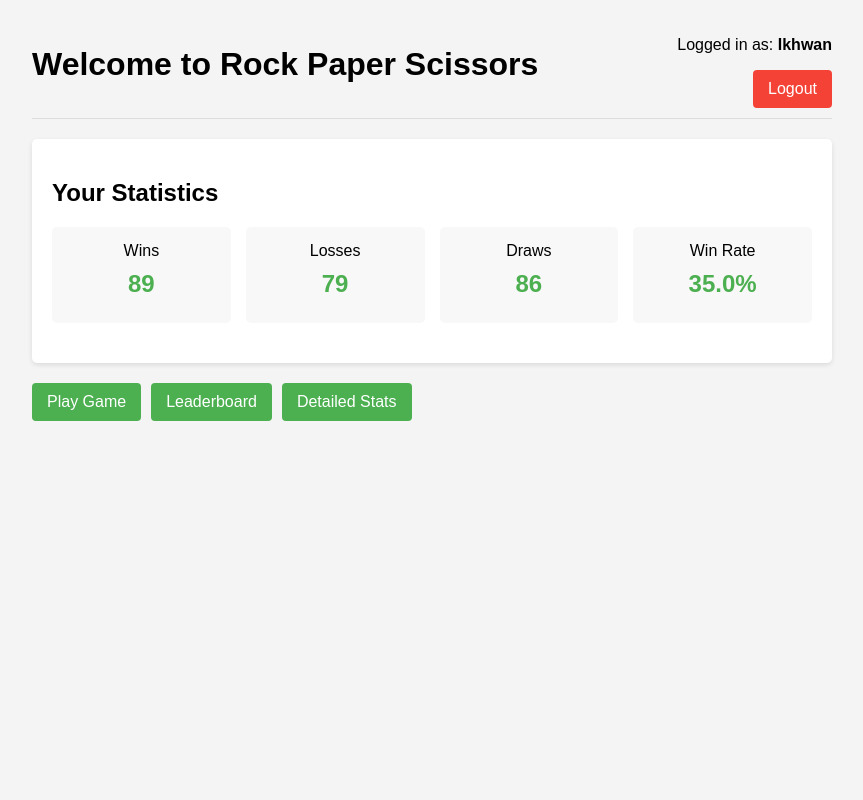
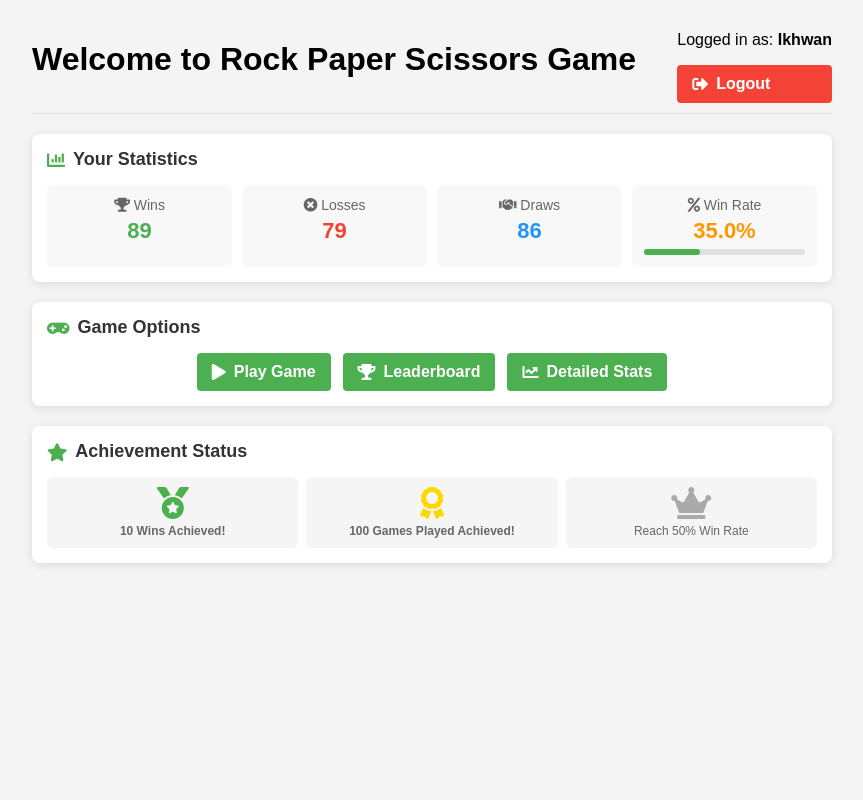
Before and after one commit to Ikhwnbsri/rps-flask-updated, a Flask app: page /dashboard in a window 1280 px wide. Shown: the whole page, without its empty margins (208-1071 px from the left). Run offline with Flask 3, Linux system fonts and the light colour scheme; a user stored in the database is signed in; data comes from the database, SQL or seed files in the repository; both versions use the stored data as it was after the commit.

Commit message:
next progress

```diff
--- a/main.py
+++ b/main.py
@@ -138,7 +138,7 @@ def login():
         for pattern in sql_injection_patterns:
             if pattern.lower() in username.lower() or pattern.lower() in password.lower():
                 log_security_alert("SQL Injection", f"Attempt by IP {ip_address} with username: {username}")
-                return "SQL injection attempt detected."
+                return render_template('sql_injection_alert.html')
 
         # --- Detect brute force: more than 5 failed attempts ---
         if failed_login_attempts.get(ip_address, 0) > 5:
--- a/templates/dashboard.html
+++ b/templates/dashboard.html
@@ -2,17 +2,19 @@
 <html>
 <head>
     <title>RPS Game - Dashboard</title>
+    <link rel="stylesheet" href="https://cdnjs.cloudflare.com/ajax/libs/font-awesome/5.15.4/css/all.min.css">
     <style>
         body {
             font-family: Arial, sans-serif;
             background-color: #f4f4f4;
             margin: 0;
             padding: 0;
+            min-height: 100vh;
         }
         .container {
             max-width: 800px;
             margin: 0 auto;
-            padding: 20px;
+            padding: 15px;
         }
         .header {
             display: flex;
@@ -25,35 +27,55 @@
         .user-info {
             text-align: right;
         }
-        .stats-card {
+        .card {
             background-color: white;
-            border-radius: 5px;
-            box-shadow: 0 2px 5px rgba(0, 0, 0, 0.1);
-            padding: 20px;
+            border-radius: 8px;
+            box-shadow: 0 2px 10px rgba(0, 0, 0, 0.1);
+            padding: 15px;
             margin-bottom: 20px;
+        }
+        .card-title {
+            font-size: 18px;
+            font-weight: bold;
+            margin-bottom: 15px;
+            color: #333;
+            display: flex;
+            align-items: center;
+        }
+        .card-title i {
+            margin-right: 8px;
+            color: #4CAF50;
         }
         .stats-grid {
             display: grid;
             grid-template-columns: repeat(4, 1fr);
-            gap: 15px;
-            margin-bottom: 20px;
+            gap: 10px;
         }
         .stat-box {
             background-color: #f8f8f8;
-            padding: 15px;
-            border-radius: 5px;
+            padding: 12px;
+            border-radius: 6px;
             text-align: center;
         }
-        .stat-number {
-            font-size: 24px;
+        .stat-label {
+            font-size: 14px;
+            color: #666;
+            margin-bottom: 5px;
+        }
+        .stat-value {
+            font-size: 22px;
             font-weight: bold;
-            color: #4CAF50;
-            margin: 10px 0;
         }
-        .nav-buttons {
+        .win-value { color: #4CAF50; }
+        .loss-value { color: #f44336; }
+        .draw-value { color: #2196F3; }
+        .rate-value { color: #FF9800; }
+
+        .button-container {
             display: flex;
-            gap: 10px;
-            margin-top: 20px;
+            justify-content: center;
+            gap: 12px;
+            flex-wrap: wrap;
         }
         .button {
             padding: 10px 15px;
@@ -63,11 +85,17 @@
             border-radius: 4px;
             cursor: pointer;
             text-decoration: none;
-            display: inline-block;
-            text-align: center;
+            display: flex;
+            align-items: center;
+            transition: background-color 0.3s, transform 0.2s;
+            font-weight: bold;
+        }
+        .button i {
+            margin-right: 8px;
         }
         .button:hover {
             background-color: #45a049;
+            transform: translateY(-2px);
         }
         .logout-button {
             background-color: #f44336;
@@ -75,44 +103,118 @@
         .logout-button:hover {
             background-color: #d32f2f;
         }
+
+        .recent-games {
+            display: flex;
+            justify-content: space-between;
+            gap: 8px;
+            margin-top: 10px;
+        }
+        .game-result {
+            padding: 10px;
+            background-color: #f5f5f5;
+            border-radius: 6px;
+            text-align: center;
+            width: 32%;
+        }
+        .game-outcome {
+            font-weight: bold;
+            margin-bottom: 5px;
+        }
+        .win-outcome { color: #4CAF50; }
+        .loss-outcome { color: #f44336; }
+        .draw-outcome { color: #2196F3; }
+        .game-choices {
+            font-size: 12px;
+            color: #666;
+        }
+
+        .progress-container {
+            width: 100%;
+            background-color: #e0e0e0;
+            border-radius: 4px;
+            height: 6px;
+            margin-top: 5px;
+        }
+        .progress-bar {
+            height: 100%;
+            border-radius: 4px;
+            background-color: #4CAF50;
+        }
     </style>
 </head>
 <body>
     <div class="container">
         <div class="header">
-            <h1>Welcome to Rock Paper Scissors</h1>
+            <h1>Welcome to Rock Paper Scissors Game</h1>
             <div class="user-info">
-                <p>Logged in as: <strong>{{ username }}</strong></p>
-                <a href="{{ url_for('logout') }}" class="button logout-button">Logout</a>
+                <p>Logged in as: <strong>{% if username is defined %}{{ username }}{% else %}{{ session.get('username', 'Player') }}{% endif %}</strong></p>
+                <a href="{{ url_for('logout') }}" class="button logout-button"><i class="fas fa-sign-out-alt"></i> Logout</a>
             </div>
         </div>
 
-        <div class="stats-card">
-            <h2>Your Statistics</h2>
+        <div class="card">
+            <div class="card-title"><i class="fas fa-chart-bar"></i> Your Statistics</div>
             <div class="stats-grid">
                 <div class="stat-box">
-                    <div>Wins</div>
-                    <div class="stat-number">{{ wins }}</div>
+                    <div class="stat-label"><i class="fas fa-trophy"></i> Wins</div>
+                    <div class="stat-value win-value">{{ wins }}</div>
                 </div>
                 <div class="stat-box">
-                    <div>Losses</div>
-                    <div class="stat-number">{{ losses }}</div>
+                    <div class="stat-label"><i class="fas fa-times-circle"></i> Losses</div>
+                    <div class="stat-value loss-value">{{ losses }}</div>
                 </div>
                 <div class="stat-box">
-                    <div>Draws</div>
-                    <div class="stat-number">{{ draws }}</div>
+                    <div class="stat-label"><i class="fas fa-handshake"></i> Draws</div>
+                    <div class="stat-value draw-value">{{ draws }}</div>
                 </div>
                 <div class="stat-box">
-                    <div>Win Rate</div>
-                    <div class="stat-number">{{ "%.1f"|format(win_rate) }}%</div>
+                    <div class="stat-label"><i class="fas fa-percent"></i> Win Rate</div>
+                    <div class="stat-value rate-value">{{ "%.1f"|format(win_rate) }}%</div>
+                    <div class="progress-container">
+                        <div class="progress-bar" style="width: {{ win_rate }}%;"></div>
+                    </div>
                 </div>
             </div>
         </div>
 
-        <div class="nav-buttons">
-            <a href="{{ url_for('play_game') }}" class="button">Play Game</a>
-            <a href="{{ url_for('leaderboard') }}" class="button">Leaderboard</a>
-            <a href="{{ url_for('view_stats') }}" class="button">Detailed Stats</a>
+        <div class="card">
+            <div class="card-title"><i class="fas fa-gamepad"></i> Game Options</div>
+            <div class="button-container">
+                <a href="{{ url_for('play_game') }}" class="button"><i class="fas fa-play"></i> Play Game</a>
+                <a href="{{ url_for('leaderboard') }}" class="button"><i class="fas fa-trophy"></i> Leaderboard</a>
+                <a href="{{ url_for('view_stats') }}" class="button"><i class="fas fa-chart-line"></i> Detailed Stats</a>
+            </div>
+        </div>
+
+        <div class="card">
+            <div class="card-title"><i class="fas fa-star"></i> Achievement Status</div>
+            <div class="recent-games">
+                <div class="game-result">
+                    <div class="game-outcome win-outcome">
+                        <i class="fas fa-medal fa-2x"></i>
+                    </div>
+                    <div class="game-choices">
+                        {% if wins >= 10 %}<b>10 Wins Achieved!</b>{% else %}Win 10 games{% endif %}
+                    </div>
+                </div>
+                <div class="game-result">
+                    <div class="game-outcome">
+                        <i class="fas fa-award fa-2x" style="color: {% if wins + losses + draws >= 100 %}#FFD700{% else %}#aaa{% endif %};"></i>
+                    </div>
+                    <div class="game-choices">
+                        {% if wins + losses + draws >= 100 %}<b>100 Games Played Achieved!</b>{% else %}Play 100 games{% endif %}
+                    </div>
+                </div>
+                <div class="game-result">
+                    <div class="game-outcome">
+                        <i class="fas fa-crown fa-2x" style="color: {% if win_rate >= 50 %}#FFD700{% else %}#aaa{% endif %};"></i>
+                    </div>
+                    <div class="game-choices">
+                        {% if win_rate >= 50 %}<b>50% Win Rate Achieved!</b>{% else %}Reach 50% Win Rate{% endif %}
+                    </div>
+                </div>
+            </div>
         </div>
     </div>
 </body>
--- a/templates/login.html
+++ b/templates/login.html
@@ -67,7 +67,7 @@
 </head>
 <body>
     <div class="container">
-        <h1>Rock Paper Scissors</h1>
+        <h1>RPS Game</h1>
         <form method="POST" action="{{ url_for('login') }}">
             <div class="form-group">
                 <label for="username">Username:</label>
```
Also changed, not shown: db_checker.py (added, +71 -0 lines), templates/game_result.html (+45 -79 lines), templates/play_game.html (+34 -52 lines), templates/sql_injection_alert.html (added, +47 -0 lines), rps_game.db.
